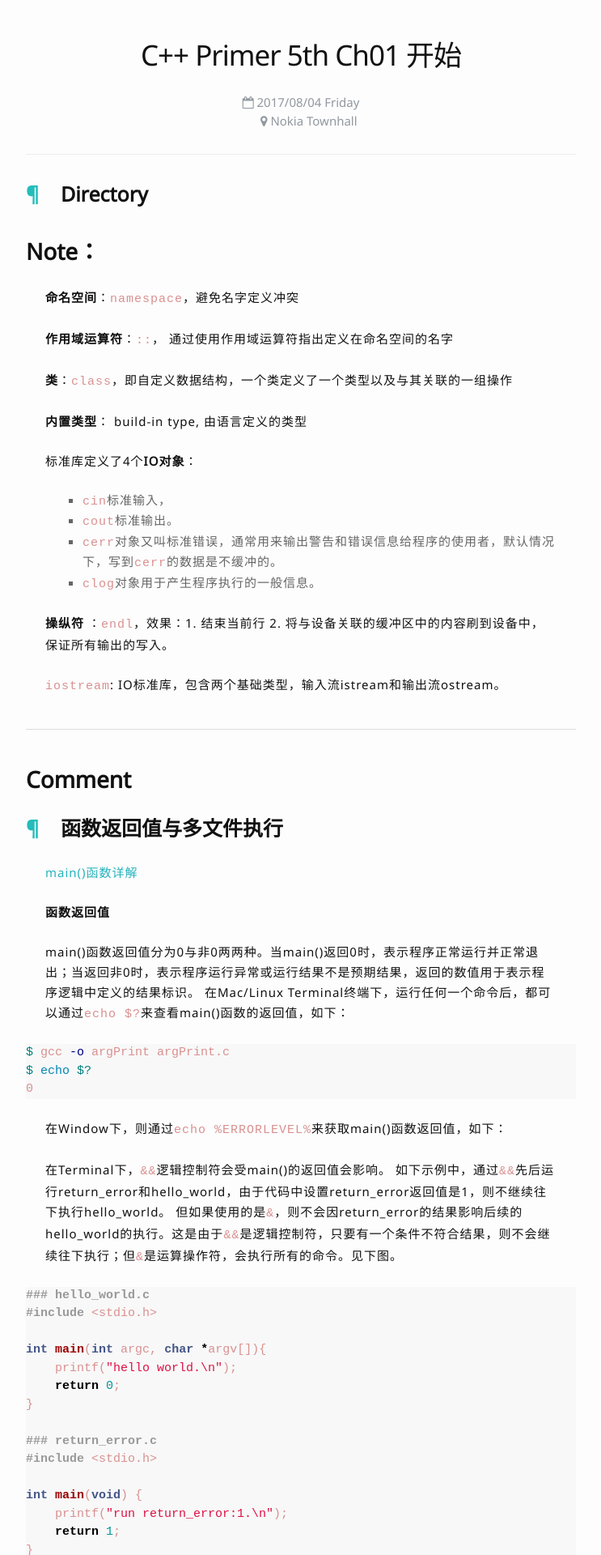
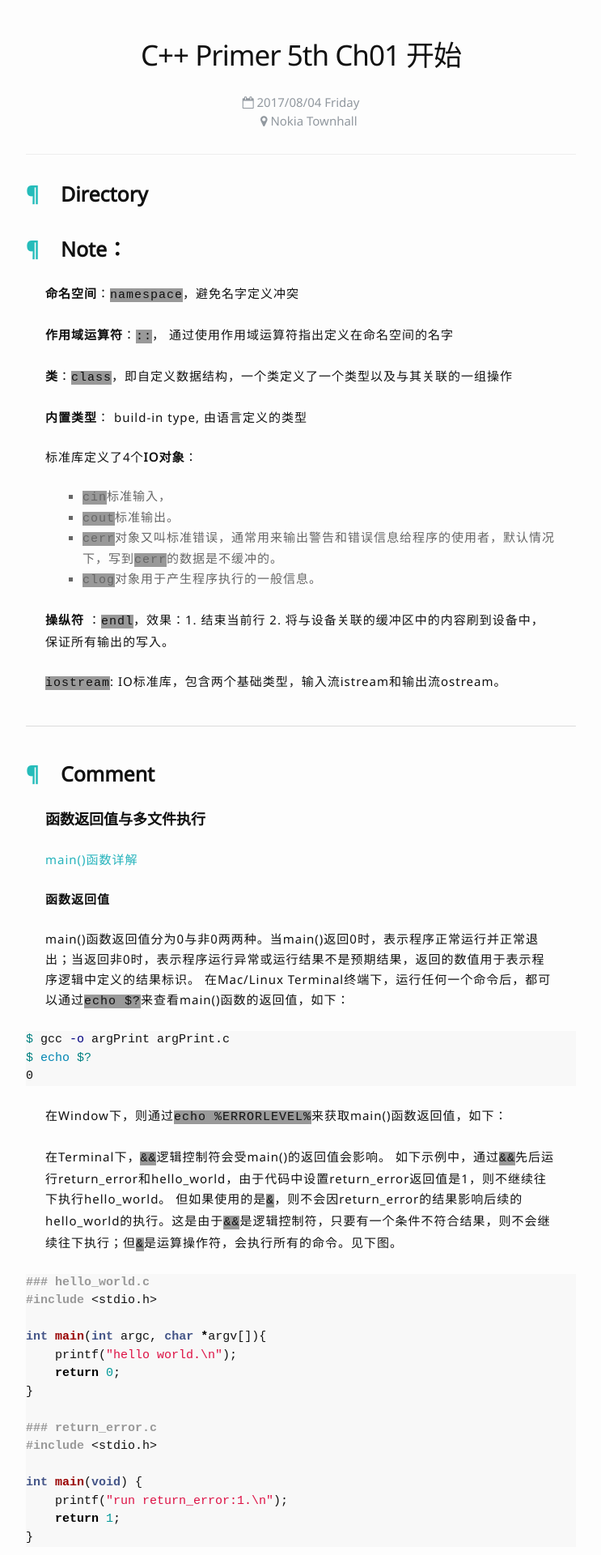
Before and after one commit to liuyanfight/liuyanfight.github.io, a Jekyll site: the page built from _posts/2017-08-04-Cpp-ch01.md, in a window 1280 px wide. Shown: the top 1920 px of the page at 81% size, without its empty margins (268-1011 px from the left). Built offline with Jekyll 4.4.1, drawn with Linux system fonts in a browser that asks for light colours; nearby versions of some CDN libraries; comment, search, counter and statistics services are not loaded.

Commit message:
modify ppost

````diff
--- a/_config.yml
+++ b/_config.yml
@@ -1,5 +1,5 @@
 # Site settings
-title: My Blog
+title: 坚持就是胜利
 name: L # your name
 email: liuyanfight@foxmail.com # your email address
 description: This is your life and it's ending one minute at a time. # this means to ignore newlines until "baseurl:"
--- a/_posts/2017-08-04-Cpp-ch01.md
+++ b/_posts/2017-08-04-Cpp-ch01.md
@@ -8,7 +8,7 @@ location: Nokia Townhall
 finished: true
 ---
 
-# Note：
+## Note：
 
 **命名空间**：`namespace`，避免名字定义冲突
 
@@ -31,9 +31,9 @@ finished: true
 
 ---
 
-# Comment
+## Comment
 
-## 函数返回值与多文件执行
+### 函数返回值与多文件执行
 
 [main()函数详解](http://sodino.com/2015/01/14/c-main-function/)
 
@@ -90,7 +90,7 @@ hello world.
 ```
 ----
 
-# Exercise：
+## Exercise：
 
 **1.1  查阅你使用的编译器文档，确定它所使用的文件命名约定。编译并运行第2页的main程序。**
 
--- a/_sass/_syntax-highlighting.scss
+++ b/_sass/_syntax-highlighting.scss
@@ -1,7 +1,7 @@
 .highlight table td { padding: 5px; }
 .highlight table pre { margin: 0; }
 .highlighter-rouge {
-  color: #DA9090;
+  background-color: #999999;
 }
 .highlight .cm {
   color: #999988;
````
Also changed, not shown: _posts/2017-08-01-Cpp-README.md (+1 -2 lines).
